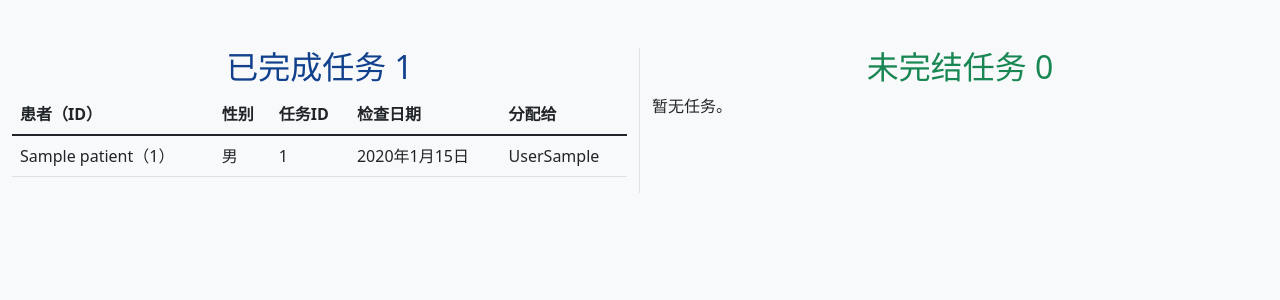
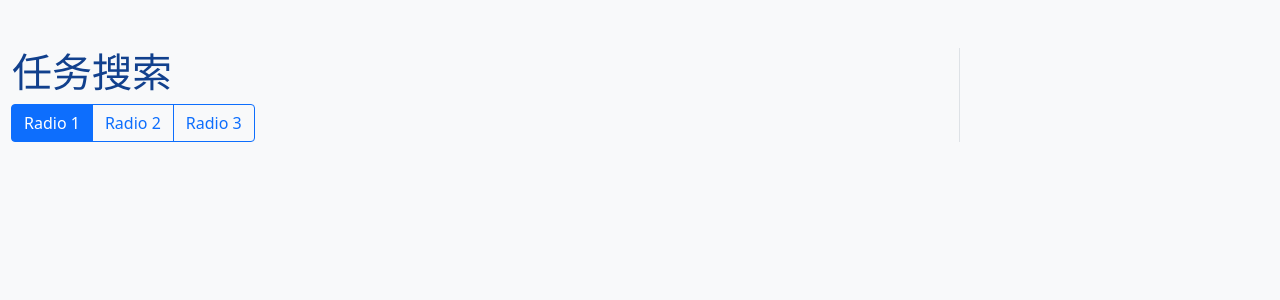
Before and after one commit to RoyCoya/CQMUMedicalInformation, a Django app: page /boneage/library/ in a window 1280 px wide. Shown: the part 66-366 px from the top of the page. Run offline with Django 4.2, Linux system fonts and the light colour scheme; a user stored in the database is signed in; tables that the repository leaves empty hold one stand-in row (values such as "Sample post"); some libraries are stand-ins or nearby versions.

Commit message:
[feat] BoneAge task page navigitor

```diff
--- a/BoneAge/apis/admin.py
+++ b/BoneAge/apis/admin.py
@@ -174,6 +174,8 @@ def api_upload_dcm(request):
         BoneAge_new_file.error = 0
         BoneAge_new_file.save()
 
+        # TODO：明暗、对比度调整
+
         success_files.append(file.name)
 
     context = {
--- a/BoneAge/models.py
+++ b/BoneAge/models.py
@@ -37,7 +37,6 @@ class DicomFile(models.Model):
     create_date = models.DateTimeField(auto_now_add=True, verbose_name='创建时间')
 
 # 骨龄标注任务，与Dicom文件n:1对应（同一dcm可有多个不同标准的任务）
-# TODO: 一个dcm同标准多次任务？问下需求
 class Task(models.Model):
     class Meta:
         verbose_name = '任务'
--- a/BoneAge/pages/dicom_library.py
+++ b/BoneAge/pages/dicom_library.py
@@ -7,10 +7,10 @@ from BoneAge.models import Task
 # dicom库
 def dicom_library(request):
     if login_check(request): return redirect('%s?next=%s' % (settings.LOGIN_URL, request.path))
-    finished_tasks = Task.objects.filter(closed=True)
-    allocated_unfinished_tasks = Task.objects.filter(dcm_file__error=0).filter(closed=False).exclude(allocated_to=None)
+
+    tasks = Task.objects.all()
+
     context = {
-        'finished_tasks' : finished_tasks,
-        'unfinished_tasks' : allocated_unfinished_tasks,
+        'tasks' : tasks,
     }
-    return render(request,'BoneAge/dcm_library/library.html',context)
+    return render(request,'BoneAge/dcm_library/dcm_library.html',context)
--- /dev/null
+++ b/BoneAge/templates/BoneAge/dcm_library/dcm_library.html
@@ -0,0 +1,27 @@
+{% extends 'BoneAge/base.html' %}
+
+{% block title_BoneAge %}Dicom数据库{% endblock title_BoneAge %}
+
+{% block nav_BoneAge_library %}active{% endblock %}
+
+{% block css_BoneAge %}
+{% endblock css_BoneAge %}
+
+{% block content_BoneAge %}
+{% load static %}
+
+<div class="row mt-5">
+    <div class="col-9 border-end">
+        <h1>任务搜索</h1>
+        <!-- 过滤器 -->
+        {% include 'BoneAge/dcm_library/filter.html' %}
+    </div>
+    <div class="col-3">
+
+    </div>
+</div>
+
+{% endblock content_BoneAge %}
+{% block js_BoneAge %}
+<script src="{% static 'BoneAge/js/dcm_library/library.js' %}"></script>
+{% endblock js_BoneAge %}
--- /dev/null
+++ b/BoneAge/templates/BoneAge/dcm_library/filter.html
@@ -0,0 +1,10 @@
+<div class="btn-group" role="group" aria-label="Basic radio toggle button group">
+    <input type="radio" class="btn-check" name="btnradio" id="btnradio1" autocomplete="off" checked>
+    <label class="btn btn-outline-primary" for="btnradio1">Radio 1</label>
+
+    <input type="radio" class="btn-check" name="btnradio" id="btnradio2" autocomplete="off">
+    <label class="btn btn-outline-primary" for="btnradio2">Radio 2</label>
+
+    <input type="radio" class="btn-check" name="btnradio" id="btnradio3" autocomplete="off">
+    <label class="btn btn-outline-primary" for="btnradio3">Radio 3</label>
+</div>
--- a/BoneAge/templates/BoneAge/dcm_library/library.html
+++ /dev/null
@@ -1,85 +0,0 @@
-{% extends 'BoneAge/base.html' %}
-
-{% block title_BoneAge %}Dicom数据库{% endblock title_BoneAge %}
-
-{% block nav_BoneAge_library %}active{% endblock %}
-
-{% block css_BoneAge %}
-{% endblock css_BoneAge %}
-
-{% block content_BoneAge %}
-{% load static %}
-
-<div class="row mt-5">
-    <div class="col-6 border-end">
-        <h2 class="text-center">已完成任务 {{finished_tasks|length}}</h2>
-        {% if finished_tasks %}
-            <table class="table table-hover">
-                <thead>
-                    <tr>
-                        <th>患者（ID）</th>
-                        <th>性别</th>
-                        <th>任务ID</th>
-                        <th>检查日期</th>
-                        <th>分配给</th>
-                    </tr>
-                </thead>
-                <tbody>
-                    {% for task in finished_tasks %}
-                        <tr id="{{task.id}}">
-                            <td>{{task.dcm_file.base_dcm.patient.name}}（{{task.dcm_file.base_dcm.patient.Patient_ID}}）</td>
-                            <td>{{task.dcm_file.base_dcm.patient.get_sex_display}}</td>
-                            <td>{{task.id}}</td>
-                            {% if task.dcm_file.base_dcm.Study_Date %}
-                                <td>{{task.dcm_file.base_dcm.Study_Date}}</td>
-                            {% else %}
-                                <td><span class="text-danger">读取失败</span></td>
-                            {% endif %}
-                            <td>{{task.allocated_to.last_name}}{{task.allocated_to.first_name}}</td>
-                        </tr>
-                    {% endfor %}
-                </tbody>
-            </table>
-        {% else %}
-            暂无任务。
-        {% endif %}
-    </div>
-    <div class="col-6">
-        <h2 class="text-center text-success">未完结任务 {{unfinished_tasks|length}}</h2>
-        {% if unfinished_tasks %}
-            <table class="table table-hover">
-                <thead>
-                    <tr>
-                        <th>患者（ID）</th>
-                        <th>性别</th>
-                        <th>任务 ID</th>
-                        <th>检查日期</th>
-                        <th>分配给</th>
-                    </tr>
-                </thead>
-                <tbody>
-                    {% for task in unfinished_tasks %}
-                        <tr id="{{task.id}}">
-                            <td>{{task.dcm_file.base_dcm.patient.name}}（{{task.dcm_file.base_dcm.patient.Patient_ID}}）</td>
-                            <td>{{task.dcm_file.base_dcm.patient.get_sex_display}}</td>
-                            <td>{{task.id}}</td>
-                            {% if task.dcm_file.base_dcm.Study_Date %}
-                                <td>{{task.dcm_file.base_dcm.Study_Date}}</td>
-                            {% else %}
-                                <td><span class="text-danger">读取失败</span></td>
-                            {% endif %}
-                            <td>{{task.allocated_to.last_name}}{{task.allocated_to.first_name}}</td>
-                        </tr>
-                    {% endfor %}
-                </tbody>
-            </table>
-        {% else %}
-            暂无任务。
-        {% endif %}
-    </div>
-</div>
-
-{% endblock content_BoneAge %}
-{% block js_BoneAge %}
-<script src="{% static 'BoneAge/js/dcm_library/library.js' %}"></script>
-{% endblock js_BoneAge %}
--- a/BoneAge/templates/BoneAge/index/index.html
+++ b/BoneAge/templates/BoneAge/index/index.html
@@ -45,6 +45,7 @@
     var order = {{order}}
     var is_descend = {{is_descend}}
     var page_number = {{page_number}}
+    var page_count = {{page_count}}
     var tasks_finished = {% block is_task_finished %}false{% endblock is_task_finished %}
     var preference_shortcut = {% if preference.shortcut %}true{% else %}false{% endif %}
     var preference_standard = '{{preference.standard}}'
```
Also changed, not shown: BoneAge/static/BoneAge/js/index/index.js (+9 -0 lines), BoneAge/templates/BoneAge/index/paginater.html (+12 -4 lines), PatientManagement/templates/PatientManagement/profile/base_info.html (+4 -4 lines), BoneAge/templates/BoneAge/dcm_library/tasks.html (added).
